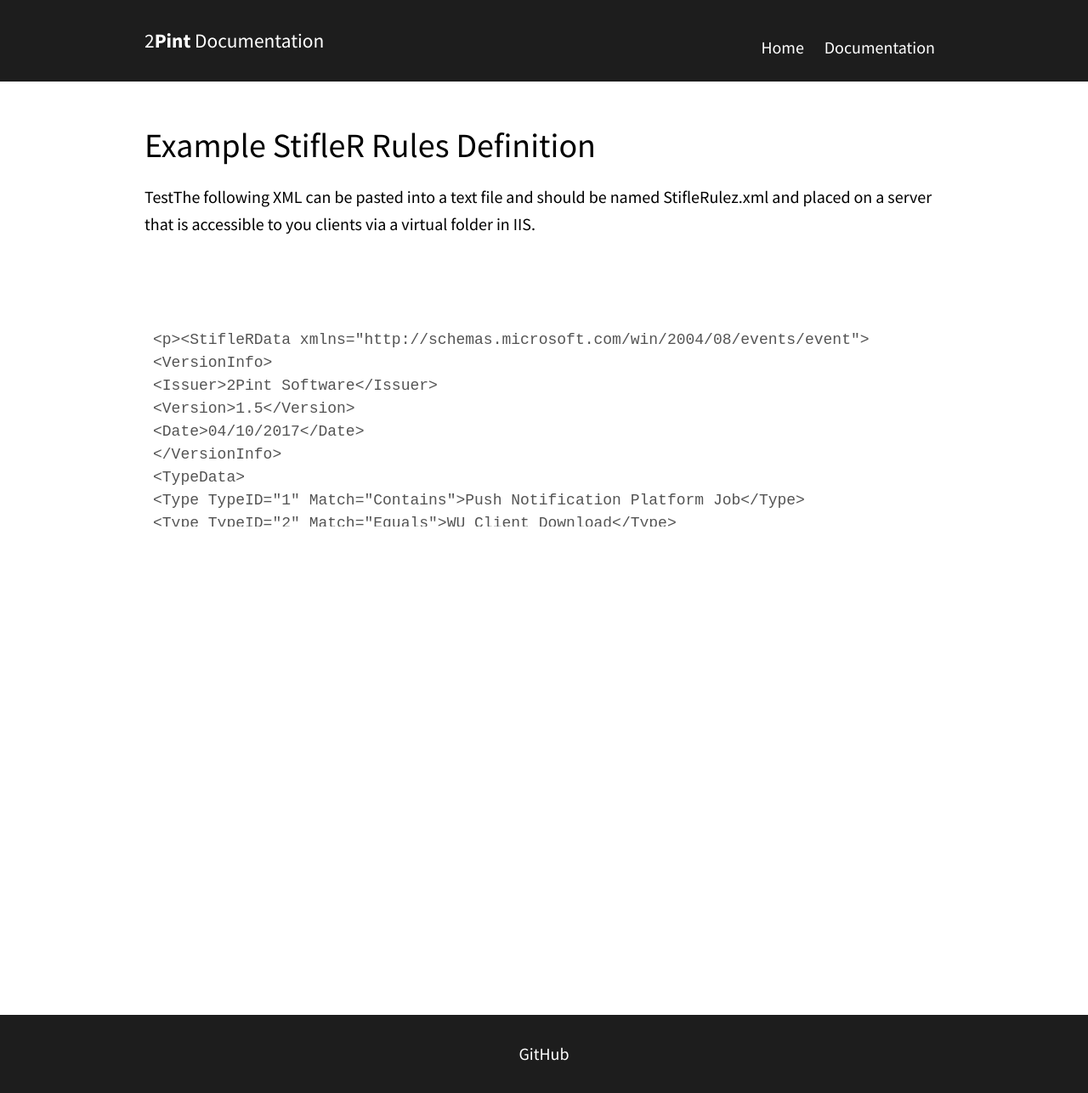
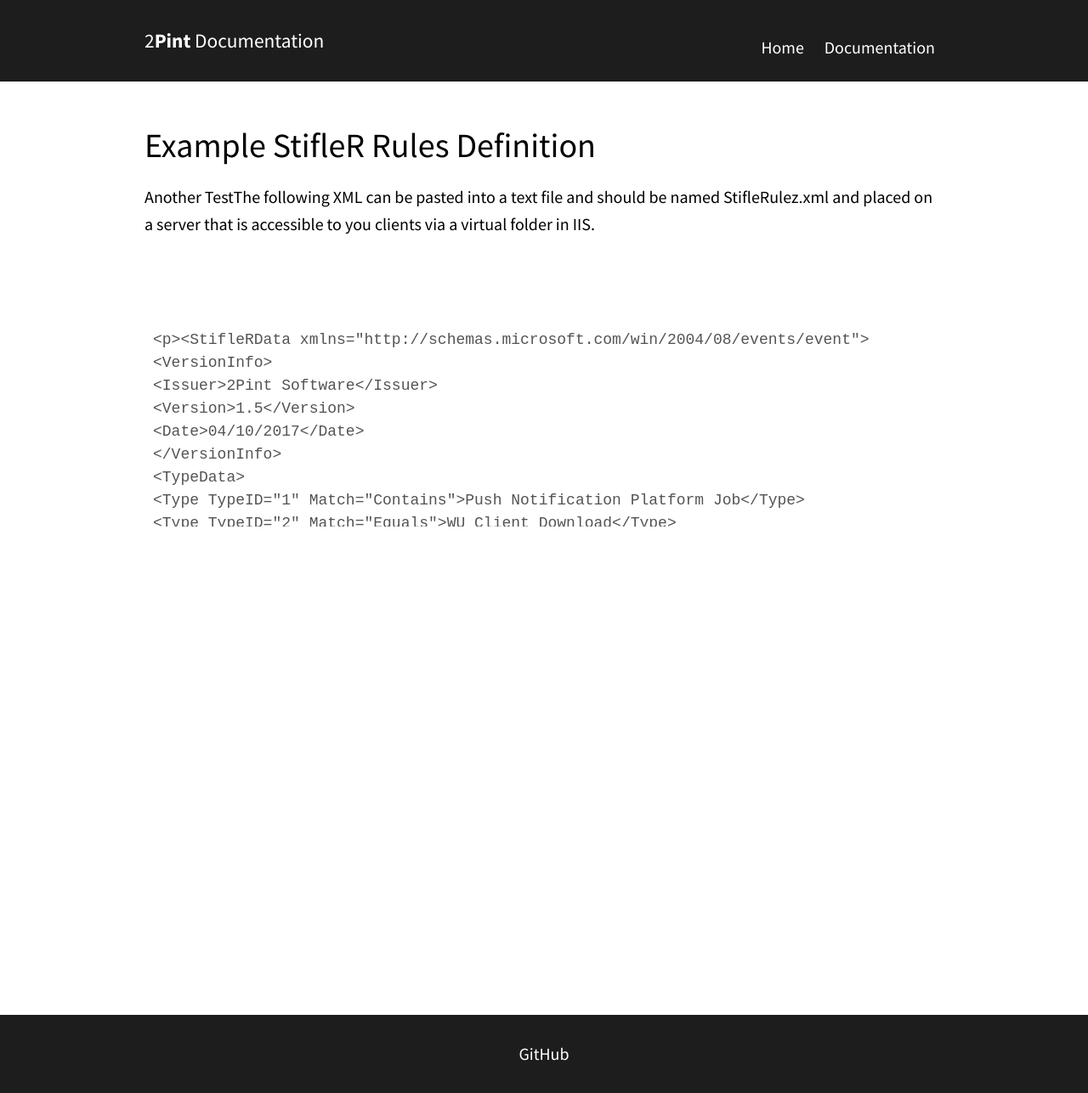
Before and after one commit to RoseSmithTest/2PintTest.github.io, a Jekyll site: the page built from docs/ExampleStifleRRulesDefinition.html, in a window 1280 px wide. Shown: the whole page at 85% size. Built offline with Jekyll 4.4.1, drawn with Linux system fonts in a browser that asks for light colours.

Commit message:
Update ExampleStifleRRulesDefinition.html

```diff
--- a/docs/ExampleStifleRRulesDefinition.html
+++ b/docs/ExampleStifleRRulesDefinition.html
@@ -9,9 +9,9 @@ navigation_weight: 1
 <div class="container">
 	<div class="columns spacing">
     <h1>Example StifleR Rules Definition</h1>
-		<p>TestThe following XML can be pasted into a text file and should be named StifleRulez.xml and placed on a server that is accessible to you clients via a virtual folder in IIS.</p><br><br>
+		<p>Another TestThe following XML can be pasted into a text file and should be named StifleRulez.xml and placed on a server that is accessible to you clients via a virtual folder in IIS.</p><br><br>
 
-<textarea disabled="true" style="border: none;background-color:white;width:100%">
+<textarea disabled="true" style="border: none;background-color:white;rows="4"">
 
 <p><StifleRData xmlns="http://schemas.microsoft.com/win/2004/08/events/event">
 <VersionInfo>
```
